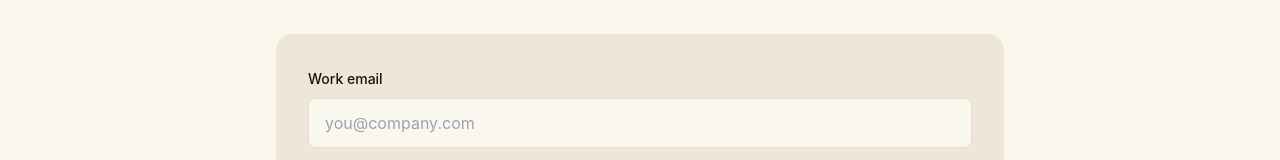
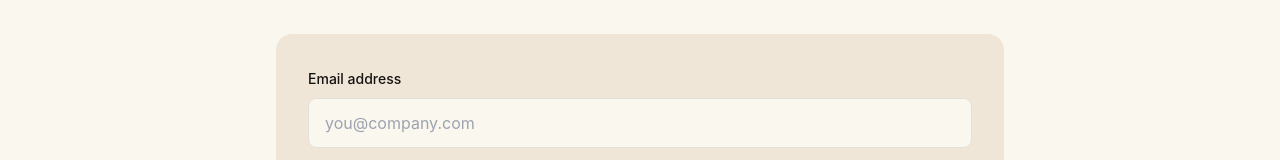
Before and after one commit to lkmeeena882437-dotcom/Launch1stAd.ai, a Next.js app: page /login in a window 1280 px wide. Shown: the part 263-423 px from the top of the page. Built offline with nearby package versions, Linux system fonts and the light colour scheme.

Commit message:
Finalize sign in copy

```diff
--- a/components/auth/SignInBox.tsx
+++ b/components/auth/SignInBox.tsx
@@ -14,7 +14,7 @@ export function SignInBox() {
     setNote("");
     try {
       await sendMagicLink(email);
-      setNote("Check your inbox for the secure sign-in link.");
+      setNote("Secure sign-in link sent. Check your inbox.");
     } catch (error) {
       setNote(error instanceof Error ? error.message : "Unable to send sign-in link.");
     }
@@ -24,7 +24,7 @@ export function SignInBox() {
   return (
     <form onSubmit={submit} className="mt-8 rounded-2xl bg-card p-6 md:p-8">
       <label className="block">
-        <span className="text-sm font-medium">Work email</span>
+        <span className="text-sm font-medium">Email address</span>
         <input type="email" required value={email} onChange={(event) => setEmail(event.target.value)} className="mt-2 w-full rounded-lg border border-hairline bg-canvas px-4 py-3 outline-coral" placeholder="you@company.com" />
       </label>
       <button disabled={busy} className="mt-5 rounded-lg bg-coral px-5 py-3 text-sm font-semibold text-white disabled:opacity-60">
```
